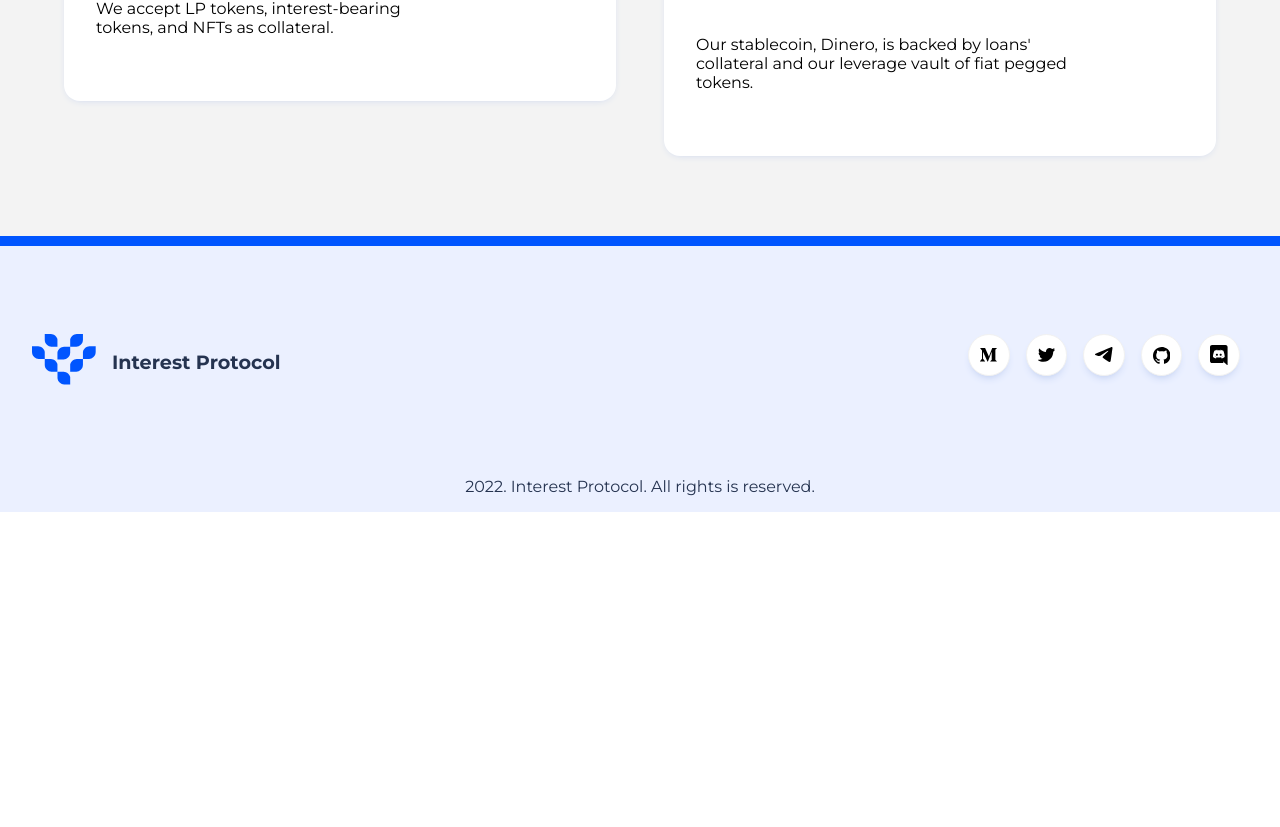
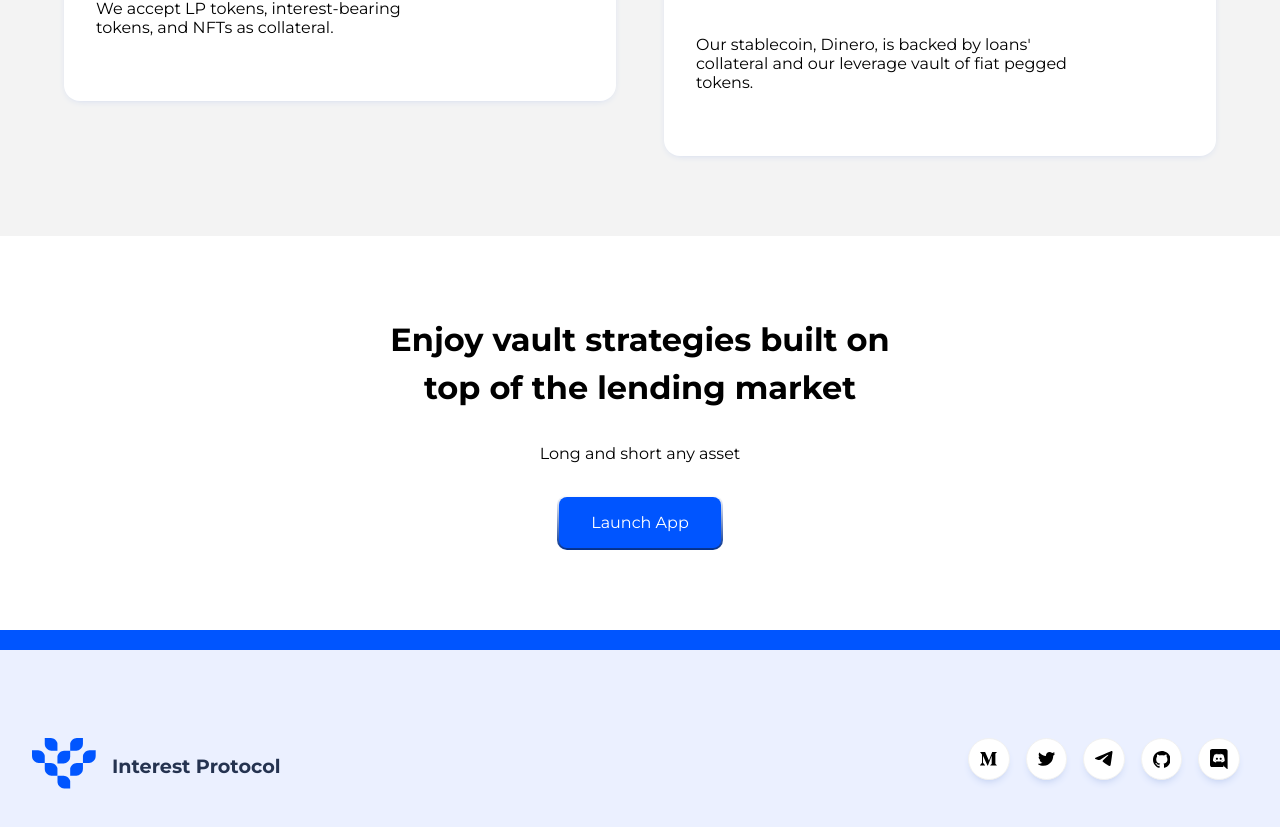
Before and after one commit to smoothwork94131/sui-interface, a Next.js app: page / in a window 1280 px wide. Shown: the part 1955-2782 px from the top of the page. Before the commit the page ends 2467 px from the top, so only its background shows below. Built offline with nearby package versions, Linux system fonts and the light colour scheme.

Commit message:
:sparkles: feat: add responsive enjoy section

```diff
--- a/design-system/global-styles.ts
+++ b/design-system/global-styles.ts
@@ -17,6 +17,14 @@ const GlobalStyles = css`
   a {
     text-decoration: none;
   }
+  br {
+    display: none;
+  }
+  @media (min-width: 40em) {
+    br {
+      display: initial;
+    }
+  }
 `;
 
 export default GlobalStyles;
--- a/design-system/light-theme/variants/buttons.ts
+++ b/design-system/light-theme/variants/buttons.ts
@@ -13,8 +13,10 @@ const primary = css`
   border-radius: 0.625rem;
   font-size: ${fontSizes.M};
   color: ${colors.foreground};
+  border: 2px solid transparent;
   padding: ${space.L} ${space.XL};
-  background: linear-gradient(180deg, #0055ff 0%, #0055ff 100%);
+  background: linear-gradient(#0055ff, #0055ff) padding-box,
+    linear-gradient(to top, #002f8e, #ffffff) border-box;
 `;
 
 const secondary = css`
--- /dev/null
+++ b/views/home/components/enjoy/index.tsx
@@ -0,0 +1,30 @@
+import Link from 'next/link';
+import { FC } from 'react';
+
+import Container from '../../../../components/container';
+import { Routes, RoutesEnum } from '../../../../constants/routes';
+import { Box, Button, Typography } from '../../../../elements';
+
+const Enjoy: FC = () => (
+  <Box borderBottom="0.625rem solid" borderColor="accent">
+    <Container as="section" py="XXXL" textAlign="center">
+      <Typography
+        as="h2"
+        mx="auto"
+        variant="title2"
+        maxWidth="35rem"
+        fontSize={['XL', 'XXL']}
+      >
+        Enjoy vault strategies built on top of the lending market
+      </Typography>
+      <Typography variant="normal" my="XL">
+        Long and short any asset
+      </Typography>
+      <Link href={Routes[RoutesEnum.App]} shallow>
+        <Button variant="primary">Launch App</Button>
+      </Link>
+    </Container>
+  </Box>
+);
+
+export default Enjoy;
--- a/views/home/components/index.ts
+++ b/views/home/components/index.ts
@@ -1 +1,4 @@
+export { default as Advantages } from './advantages';
+export { default as Enjoy } from './enjoy';
 export { default as Hero } from './hero';
+export { default as Opportunities } from './opportunities';
--- a/views/home/components/opportunities/opportunities-card.tsx
+++ b/views/home/components/opportunities/opportunities-card.tsx
@@ -9,7 +9,7 @@ const OpportunitiesCard: FC<OpportunitiesCardProps> = ({
   description,
 }) => (
   <Box
-    p="XL"
+    p={['XXL', 'XL']}
     as="article"
     bg="foreground"
     borderRadius="L"
--- a/views/home/index.tsx
+++ b/views/home/index.tsx
@@ -1,15 +1,14 @@
 import React, { FC } from 'react';
 
 import Layout from '../../layout';
-import { Hero } from './components';
-import Advantages from './components/advantages';
-import Opportunities from './components/opportunities';
+import { Advantages, Enjoy, Hero, Opportunities } from './components';
 
 const Home: FC = () => (
   <Layout>
     <Hero />
     <Advantages />
     <Opportunities />
+    <Enjoy />
   </Layout>
 );
 
```
